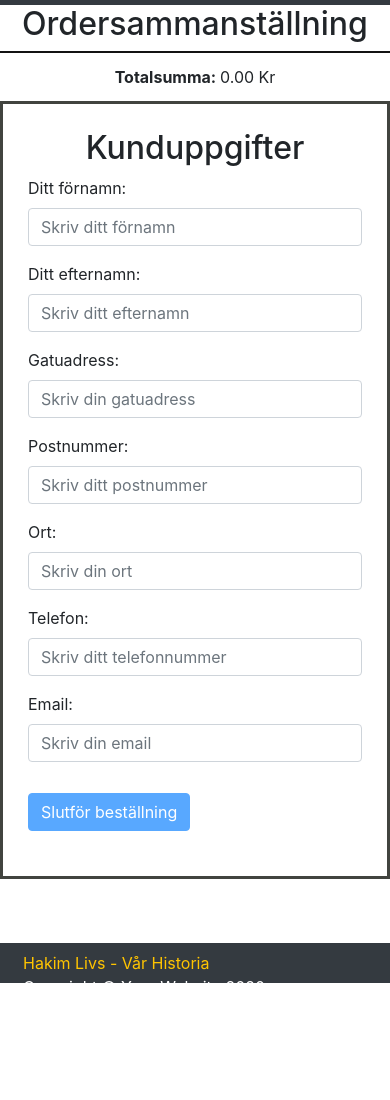
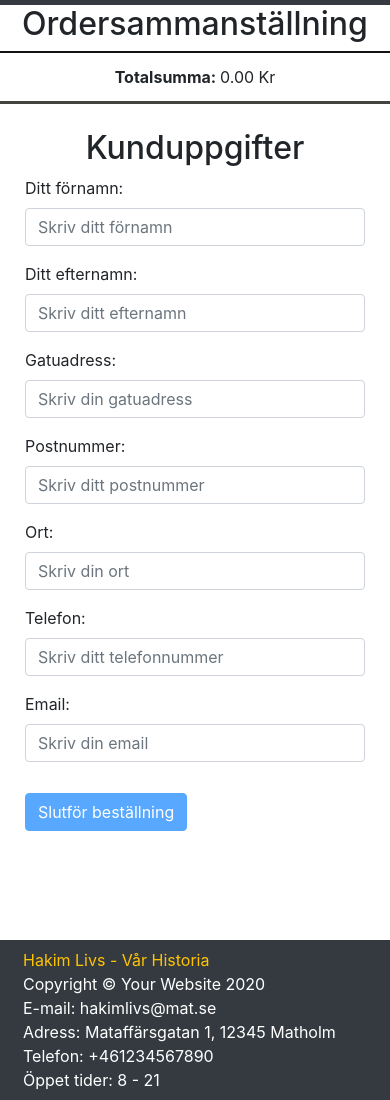
Before and after one commit to PPilestedt/hakimlivs, a website: page checkout.html in a window 390 px wide. Shown: the part 75-1175 px from the top of the page. Before the commit the page ends 1074 px from the top, so only its background shows below. Drawn offline with Linux system fonts and the light colour scheme.

Commit message:
Fixat responsivitet problem.
Flyttat runt lite kod i css-filerna och tagit bort gammal oanvänd kod. Footerna i checkout och orderbekräftelse fungerar nu som de ska (hade onödvändig css som skapade problem). Logga in och varukorgs knapparna har nu lite margin på sig. Checkout och orderbekräftelse har nu kontaktuppgifter

```diff
--- a/checkout.html
+++ b/checkout.html
@@ -49,7 +49,7 @@
 
     <!-- Customer info fields-->
     <div id="responsive" class="customer-container" style="max-width:100%;height:auto;" >
-    <h2><center>Kunduppgifter</h2></center>
+    <h2 class="text-center">Kunduppgifter</h2>
     <form action="/orderbekraftelse.html" onsubmit="return pwdcheck()">
       <div class="form-group" >
           <label for="firstname">Ditt förnamn:</label>
@@ -97,16 +97,6 @@
 
 <!-- End Customer info fields-->
 
-
-
-
-
-
-
-
-
-
-
 <!-- Footer -->
 <footer class="bg-dark" id="footer-check">
   <div class="container">
@@ -130,5 +120,6 @@
 <script src="bootstrap.bundle.js"></script>
 <script src="order.js"></script>
 <script src="validation.js"></script>
+<script src="sidofot-uppgifter.js" async></script>
 </body>
 </html>
--- a/css/checkout.css
+++ b/css/checkout.css
@@ -73,6 +73,36 @@ table tbody > :nth-child(2n-1) {
   margin-bottom: 20px;
 }
 
+#footer-check {
+  margin-top : 40px;
+  padding: 0.5rem;
+}
+
+.undecorated-link {
+  text-decoration: none;
+  color: #ffc400;
+
+}
+.undecorated-link:hover {
+  text-decoration: none;
+  color: #fad96c;
+
+}
+
+.customer-container {
+  width: 500px;
+  margin: auto;
+  border: 3px solid #41443f;
+  padding: 25px;
+  max-width: 100%;
+  height: auto;
+}
+
+#total-sum {
+  margin-bottom: 12px;
+  margin-top: 12px;
+}
+
 @media (min-width: 992px) {
   .nav-category{
     display: block;
@@ -83,21 +113,6 @@ table tbody > :nth-child(2n-1) {
 }
 
 @media screen and (max-width: 500px) {
-
-  /*.checkout-left {
-      order: 2;
-  }
-  .checkout-center {
-    order: 1;
-  }
-  .checkout-right {
-    order: 3;
-  }
-  .input-group > .form-control{
-    width: 75%;
-    flex: none;
-  }*/
-
   table, thead, tbody, th, td, tr {
     display: block;
   }
@@ -145,36 +160,8 @@ table tbody > :nth-child(2n-1) {
   .summary-table {
     padding: 0px;
   }
+  .customer-container{
+    border: 0;
+    border-top: 3px solid #41443f;
+  }
 }
-
-#footer-check {
-  position : relative;
-    bottom : 0;
-    height : 40px;
-    margin-top : 40px;
-    width: 100%;
-  padding: 0.5rem;
-}
-
-.undecorated-link {
-  text-decoration: none;
-  color: #ffc400;
-
-}
-.undecorated-link:hover {
-  text-decoration: none;
-  color: #fad96c;
-
-}
-
-.customer-container {
-  width: 500px;
-  margin: auto;
-  border: 3px solid #41443f;
-  padding: 25px;
-}
-
-#total-sum {
-  margin-bottom: 12px;
-  margin-top: 12px;
-}
--- a/css/orderbekraftelse.css
+++ b/css/orderbekraftelse.css
@@ -19,9 +19,7 @@
 }
 
 #footer-bekraft {
-    height : 40px;
     margin-top : 40px;
-    width: 100%;
     padding: 0.5rem;
 }
 
--- a/css/shop-homepage.css
+++ b/css/shop-homepage.css
@@ -80,7 +80,6 @@ form.example button {
 }
 
 
-
 .card button:hover {
   opacity: 0.7;
 }
@@ -136,52 +135,11 @@ form.example button {
   margin: 25px 0;
 }
 
-
 /* För produkt fokus bilden */
 #focusImg {
   overflow: hidden;
   margin-bottom: 15px;
 }
-
-/*Övergång till dropdown i headern*/
-@media (min-width: 992px) {
-  .nav-category{
-    display: block;
-  }
-  .nav-dropdown{
-    display: none;
-  }
-}
-
-
-@media screen and (max-width: 991px) {
-  .left {
-    margin-top: 5px;
-  }
-  .center {
-    order: 3;
-    margin-bottom: 3px;
-  }
-  .right {
-    order: 2;
-  }
-
-
-}
-
-@media screen and (max-width: 600px) {
-
-
-  tr.cart-table {
-    display: block;
-  }
-  td.break {
-    width: 70%;
-    float: left;
-    text-align: left;
-  }
-}
-
 
 .card {
   box-shadow: 0 4px 8px 0 rgba(0, 0, 0, 0.2);
@@ -251,8 +209,6 @@ cursor: pointer;
 }
 
 footer {
-  padding-top: 15px;
-  padding-bottom: 15px;
   padding: 0.5rem;
 }
 
@@ -263,3 +219,42 @@ footer {
 #carouselExampleIndicators {
   max-width: 720px;
 }
+
+.nav-buttons > * {
+  margin-left: 5%;
+}
+
+/*Övergång till dropdown i headern*/
+@media (min-width: 992px) {
+  .nav-category{
+    display: block;
+  }
+  .nav-dropdown{
+    display: none;
+  }
+}
+
+
+@media screen and (max-width: 991px) {
+  .left {
+    margin-top: 5px;
+  }
+  .center {
+    order: 3;
+    margin-bottom: 3px;
+  }
+  .right {
+    order: 2;
+  }
+}
+
+@media screen and (max-width: 600px) {
+  tr.cart-table {
+    display: block;
+  }
+  td.break {
+    width: 70%;
+    float: left;
+    text-align: left;
+  }
+}
```
Also changed, not shown: index.html (+3 -2 lines), orderbekraftelse.html (+1 -1 lines).
